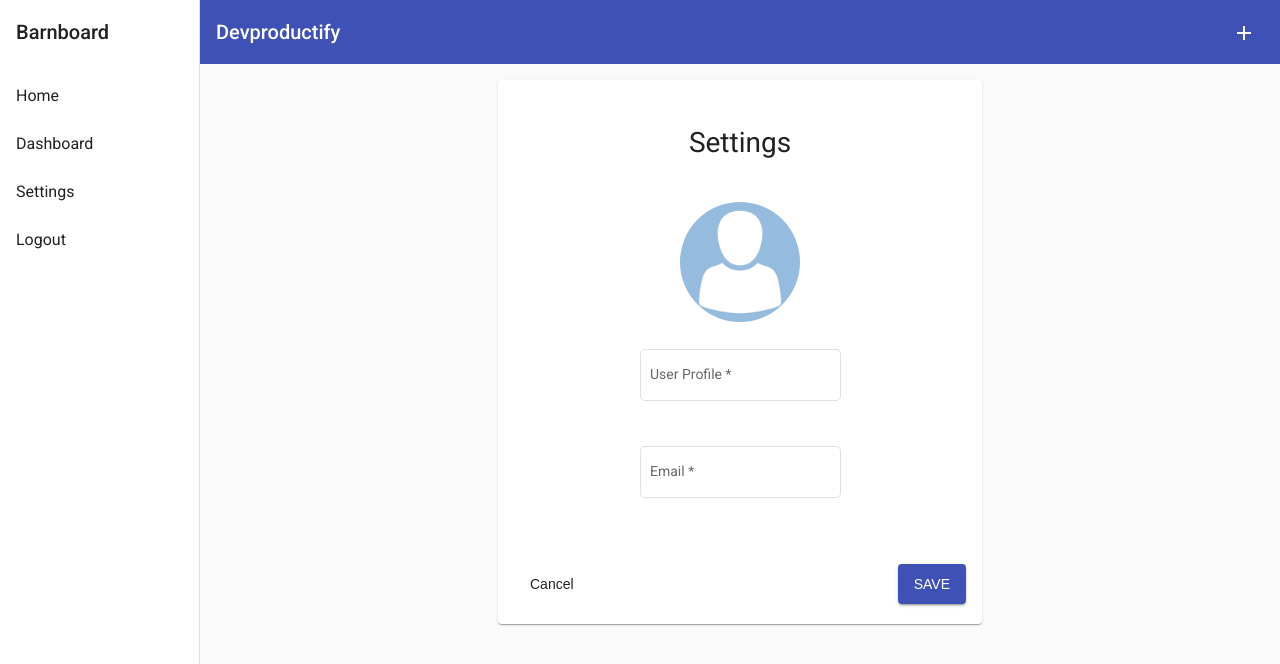
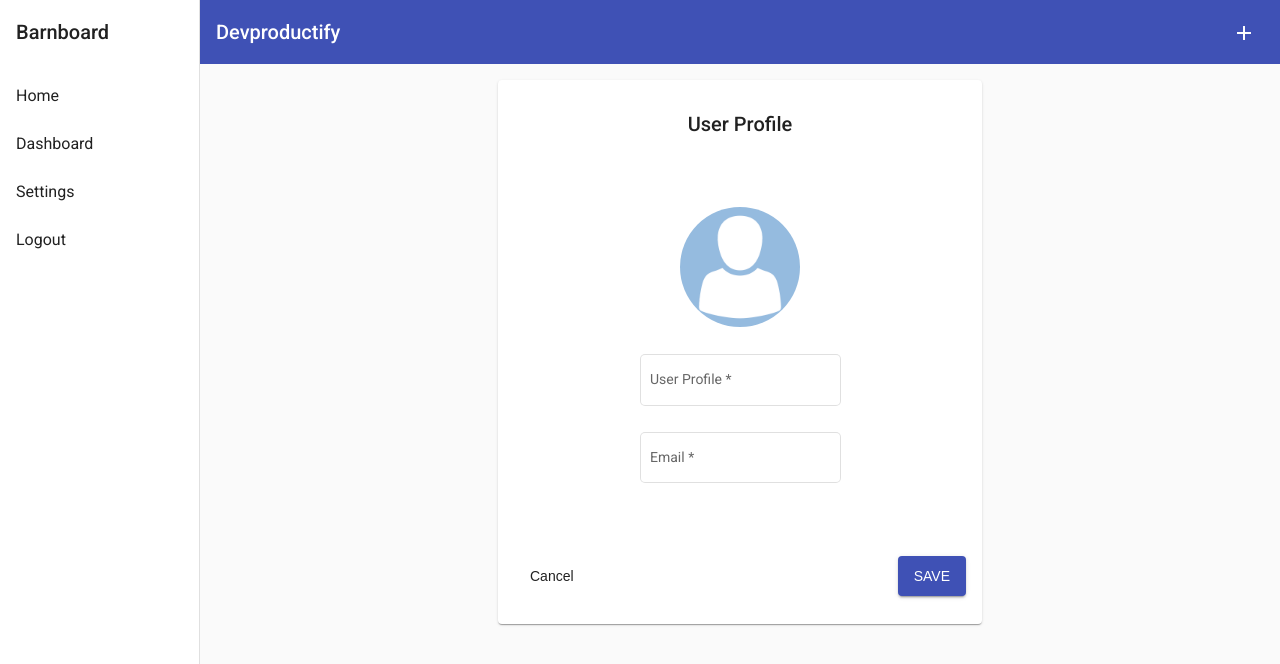
Before and after one commit to Accelerator-One/barn-board, an Angular app: page /settings in a window 1280 px wide. Shown: the top 664 px of the page. Built offline with nearby package versions, Linux system fonts and the light colour scheme.

Commit message:
chore: minor styling changes

```diff
--- a/src/app/settings/settings.component.html
+++ b/src/app/settings/settings.component.html
@@ -8,7 +8,7 @@
     <mat-card class='h-100 settings' style="margin-bottom: 0px;">
 
       <div class="card-part header">
-        <h1>Settings</h1>
+        <h2>User Profile</h2>
       </div>
 
       <div class='card-part w-100 content flex-col'>
@@ -24,7 +24,7 @@
             <mat-error>This field is required</mat-error>
           </mat-form-field>
 
-          <br /><br />
+          <br />
 
           <mat-form-field appearance='outline'>
             <mat-label> Email </mat-label>
@@ -32,15 +32,13 @@
             <mat-error>This field is required</mat-error>
           </mat-form-field>
 
-          <br /><br />
-
         </form>
 
       </div>
 
       <div class="card-part w-100 footer flex-between">
         <button mat-button> Cancel </button>
-        <button mat-raised-button color='primary' > SAVE </button>
+        <button mat-raised-button color='primary'> SAVE </button>
       </div>
 
     </mat-card>
--- a/src/app/settings/settings.component.scss
+++ b/src/app/settings/settings.component.scss
@@ -29,10 +29,10 @@
 }
 
 .card-part {
-  text-align: center;
   padding: 12px;
   width: 100%;
   display: flex;
+  text-align: center;
   justify-content: center;
 }
 
```
